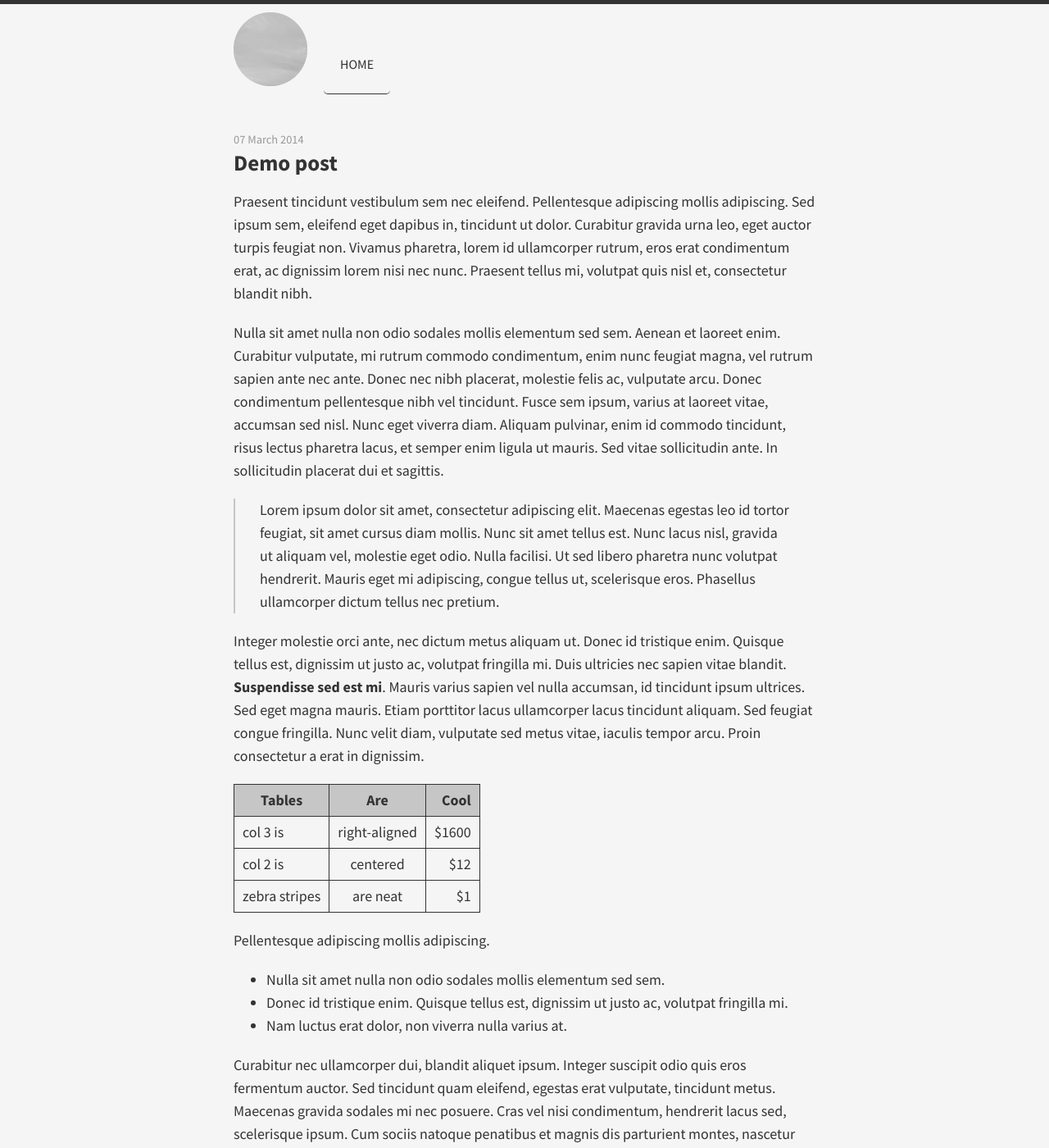
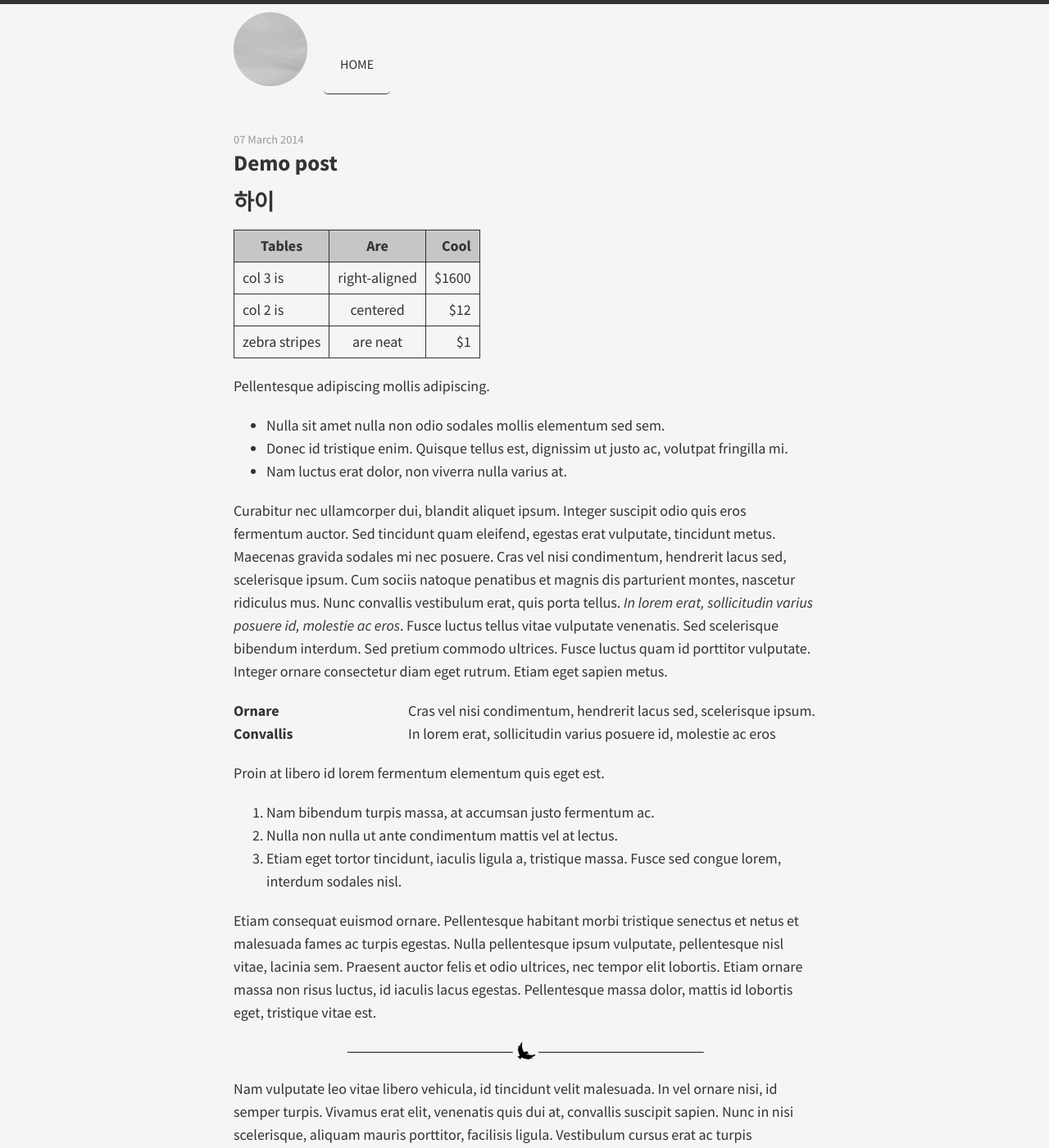
Before and after one commit to xodidsmlek/xodidsmlek.github.io, a Jekyll site: the page built from _posts/2014-03-07-demo-post.md, in a window 1280 px wide and 1400 px high. Shown: the whole window at 82% size. Built offline with Jekyll 4.4.1, drawn with Linux system fonts in a browser that asks for light colours.

Commit message:
Update 2014-03-07-demo-post.md
[2021.05.10] H1 추가

```diff
--- a/_posts/2014-03-07-demo-post.md
+++ b/_posts/2014-03-07-demo-post.md
@@ -3,13 +3,7 @@ layout: post
 title: Demo post
 ---
 
-Praesent tincidunt vestibulum sem nec eleifend. Pellentesque adipiscing mollis adipiscing. Sed ipsum sem, eleifend eget dapibus in, tincidunt ut dolor. Curabitur gravida urna leo, eget auctor turpis feugiat non. Vivamus pharetra, lorem id ullamcorper rutrum, eros erat condimentum erat, ac dignissim lorem nisi nec nunc. Praesent tellus mi, volutpat quis nisl et, consectetur blandit nibh.
-
-Nulla sit amet nulla non odio sodales mollis elementum sed sem. Aenean et laoreet enim. Curabitur vulputate, mi rutrum commodo condimentum, enim nunc feugiat magna, vel rutrum sapien ante nec ante. Donec nec nibh placerat, molestie felis ac, vulputate arcu. Donec condimentum pellentesque nibh vel tincidunt. Fusce sem ipsum, varius at laoreet vitae, accumsan sed nisl. Nunc eget viverra diam. Aliquam pulvinar, enim id commodo tincidunt, risus lectus pharetra lacus, et semper enim ligula ut mauris. Sed vitae sollicitudin ante. In sollicitudin placerat dui et sagittis.
-
-> Lorem ipsum dolor sit amet, consectetur adipiscing elit. Maecenas egestas leo id tortor feugiat, sit amet cursus diam mollis. Nunc sit amet tellus est. Nunc lacus nisl, gravida ut aliquam vel, molestie eget odio. Nulla facilisi. Ut sed libero pharetra nunc volutpat hendrerit. Mauris eget mi adipiscing, congue tellus ut, scelerisque eros. Phasellus ullamcorper dictum tellus nec pretium.
-
-Integer molestie orci ante, nec dictum metus aliquam ut. Donec id tristique enim. Quisque tellus est, dignissim ut justo ac, volutpat fringilla mi. Duis ultricies nec sapien vitae blandit. <strong>Suspendisse sed est mi</strong>. Mauris varius sapien vel nulla accumsan, id tincidunt ipsum ultrices. Sed eget magna mauris. Etiam porttitor lacus ullamcorper lacus tincidunt aliquam. Sed feugiat congue fringilla. Nunc velit diam, vulputate sed metus vitae, iaculis tempor arcu. Proin consectetur a erat in dignissim.
+# 하이
 
 | Tables        |      Are      |   Cool |
 | ------------- | :-----------: | -----: |
```
